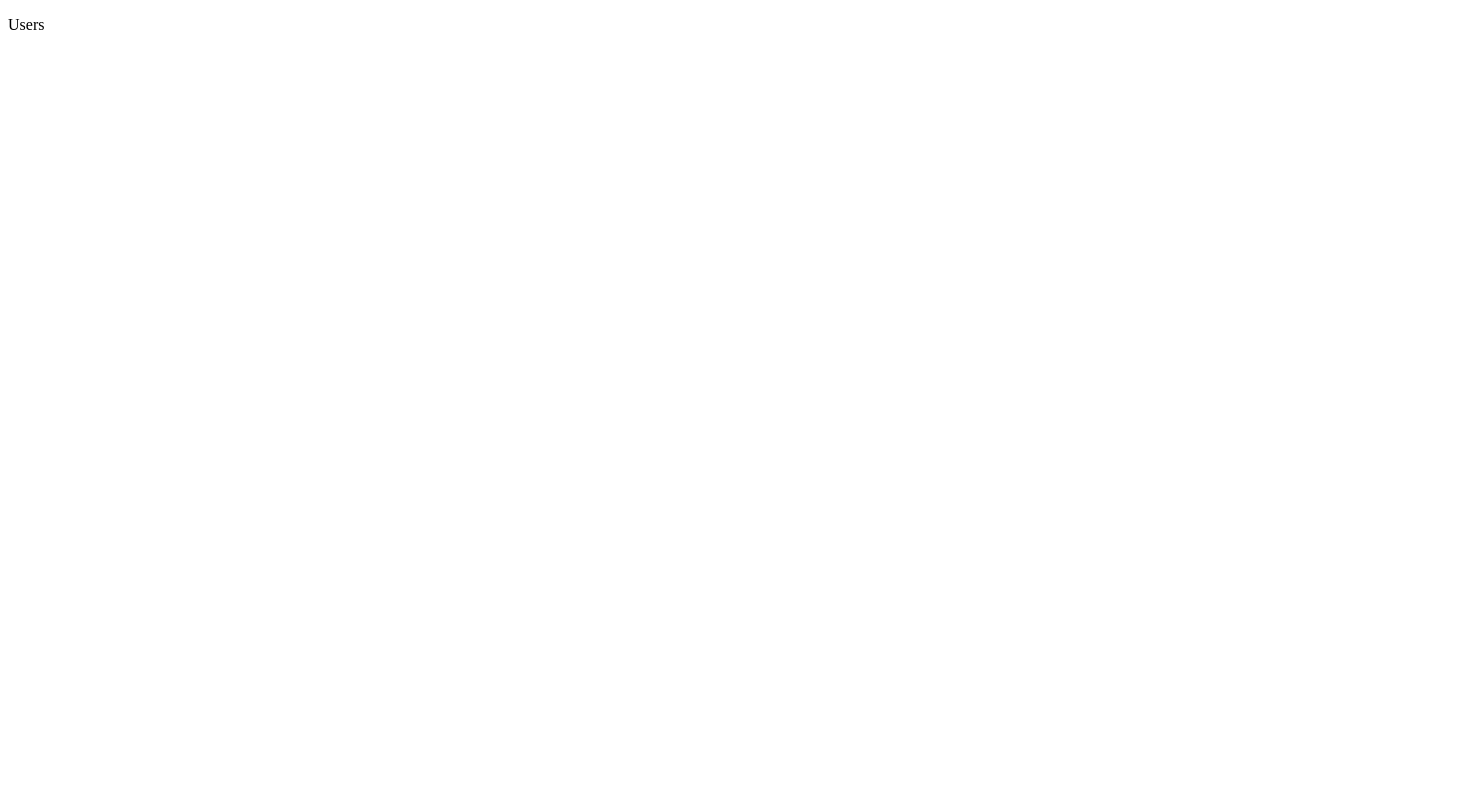
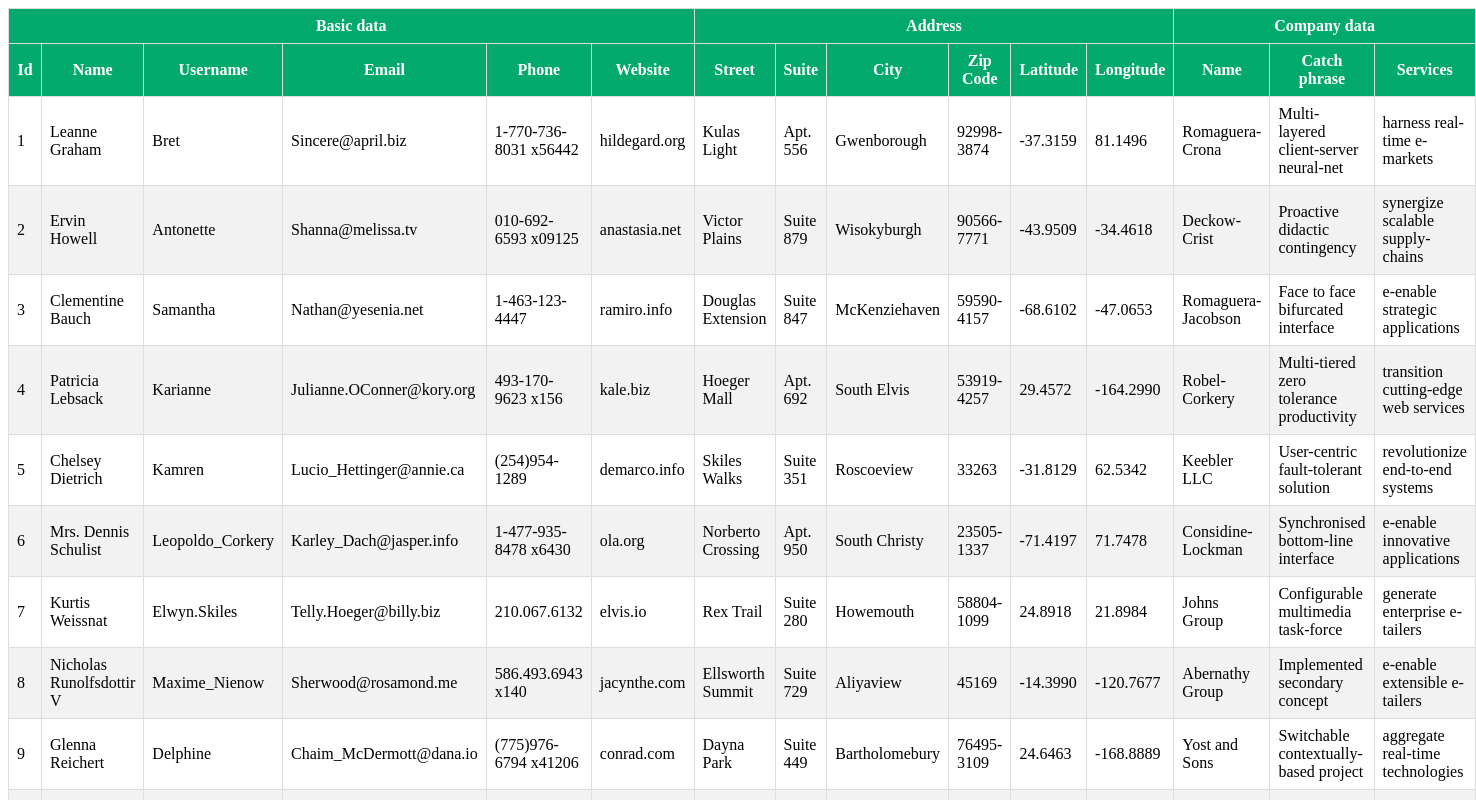
Before and after one commit to filipwski/recruitment-task, a React (Create React App) app: page / in a window 1280 px wide. Shown: the top 800 px of the page, 1476 px wide, since content can reach past the window. Built offline with nearby package versions, Linux system fonts and the light colour scheme; data requests are answered from the project's data file.

Commit message:
handle users table and add styling

```diff
--- a/src/components/Table.tsx
+++ b/src/components/Table.tsx
@@ -1,8 +1,10 @@
-import { useTable } from "react-table";
+import { Column, useTable } from "react-table";
+import '../styles/table.css'
 
+type Dictionary = { [key: string]: string | number };
 type Props = {
-    columns: [],
-    data: [],
+    columns: Column<Dictionary>[],
+    data: {}[],
 };
 export const Table = ({ columns, data }: Props) => {
   const {
@@ -15,7 +17,7 @@ export const Table = ({ columns, data }: Props) => {
         {headerGroups.map(headerGroup => (
           <tr {...headerGroup.getHeaderGroupProps()}>
             {headerGroup.headers.map(column => (
-              <th {...column.getHeaderProps()}>{column.render("Header")}</th>
+              <th {...column.getHeaderProps()}>{column.render('Header')}</th>
             ))}
           </tr>
         ))}
@@ -26,7 +28,7 @@ export const Table = ({ columns, data }: Props) => {
           return (
             <tr {...row.getRowProps()}>
               {row.cells.map(cell => {
-                return <td {...cell.getCellProps()}>{cell.render("Cell")}</td>;
+                return <td {...cell.getCellProps()}>{cell.render('Cell')}</td>;
               })}
             </tr>
           );
--- a/src/components/UsersTable.tsx
+++ b/src/components/UsersTable.tsx
@@ -1,11 +1,93 @@
+import { useMemo } from 'react';
 import { useAsync } from 'react-use';
 import { getUsers } from '../clients/apiClient';
+import { Table } from './Table';
 
 export const UsersTable = () => {
     const { error, loading, value } = useAsync(getUsers, []);
-    return loading
-        ? (<p>Loading...</p>)
-        : error
+
+    const columns = useMemo(() => [
+        {
+            Header: "Basic data",
+            columns: [
+                {
+                    Header: "Id",
+                    accessor: "id",
+                },
+                {
+                    Header: "Name",
+                    accessor: "name",
+                },
+                {
+                    Header: "Username",
+                    accessor: "username",
+                },
+                {
+                    Header: "Email",
+                    accessor: "email",
+                },
+                {
+                    Header: "Phone",
+                    accessor: "phone",
+                },
+                {
+                    Header: "Website",
+                    accessor: "website",
+                },
+            ],
+        },
+        {
+            Header: 'Address',
+            columns: [
+                {
+                    Header: 'Street',
+                    accessor: 'address.street',
+                },
+                {
+                    Header: 'Suite',
+                    accessor: 'address.suite',
+                },
+                {
+                    Header: 'City',
+                    accessor: 'address.city',
+                },
+                {
+                    Header: 'Zip Code',
+                    accessor: 'address.zipcode',
+                },
+                {
+                    Header: 'Latitude',
+                    accessor: 'address.geo.lat',
+                },
+                {
+                    Header: 'Longitude',
+                    accessor: 'address.geo.lng',
+                },
+            ],
+        },
+        {
+            Header: 'Company data',
+            columns: [
+                {
+                    Header: 'Name',
+                    accessor: 'company.name'
+                },
+                {
+                    Header: 'Catch phrase',
+                    accessor: 'company.catchPhrase'
+                },
+                {
+                    Header: 'Services',
+                    accessor: 'company.bs'
+                },
+            ],
+        },
+    ], []);
+
+    if (loading) return (<p>Loading...</p>);
+    return error
         ? (<p>error.message</p>)
-        : (<p>Users</p>);
+        : value
+        ? (<Table columns={columns} data={value} />)
+        : null;
 };
--- /dev/null
+++ b/src/styles/table.css
@@ -0,0 +1,20 @@
+table {
+    border-collapse: collapse;
+    width: 100%;
+}
+
+thead th {
+    padding-top: 12px;
+    padding-bottom: 12px;
+    text-align: center;
+    background-color: #04AA6D;
+    color: white;
+}
+
+thead th, tbody td {
+    border: 1px solid #ddd;
+    padding: 8px;
+}
+
+tbody tr:nth-child(even){background-color: #f2f2f2;}
+tbody tr:hover {background-color: #ddd;}
```
